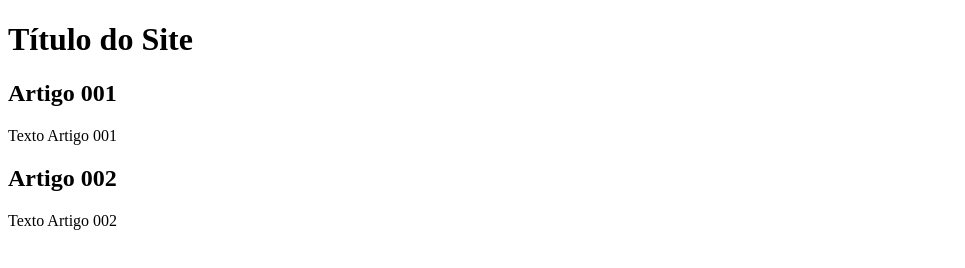
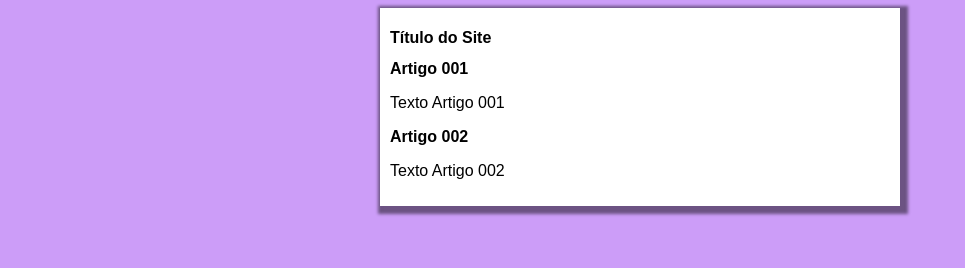
Before and after one commit to RafaelAvilac/projeto-site, a plain HTML site: page index.html in a window 1280 px wide. Shown: the whole page, without its empty margins (0-965 px from the left). Drawn offline with Linux system fonts and the light colour scheme.

Commit message:
iniciei desing

```diff
--- /dev/null
+++ b/estilos/style.css
@@ -0,0 +1,16 @@
+* {
+  font-family: Arial, Helvetica, sans-serif;
+  font-size: 16px;
+}
+
+body {
+  background-color: rgb(204, 157, 248);
+}
+
+main {
+  background-color: white;
+  width: 500px;
+  margin: auto;
+  padding: 10px;
+  box-shadow: 3px 3px 3px 5px rgba(0, 0, 0, 0.473);
+}
--- a/index.html
+++ b/index.html
@@ -4,6 +4,7 @@
     <meta charset="UTF-8">
     <meta name="viewport" content="width=device-width, initial-scale=1.0">
     <title>Título do Site</title>
+    <link rel="stylesheet" href="estilos/style.css">
 </head>
 <body>
     <main>
```
